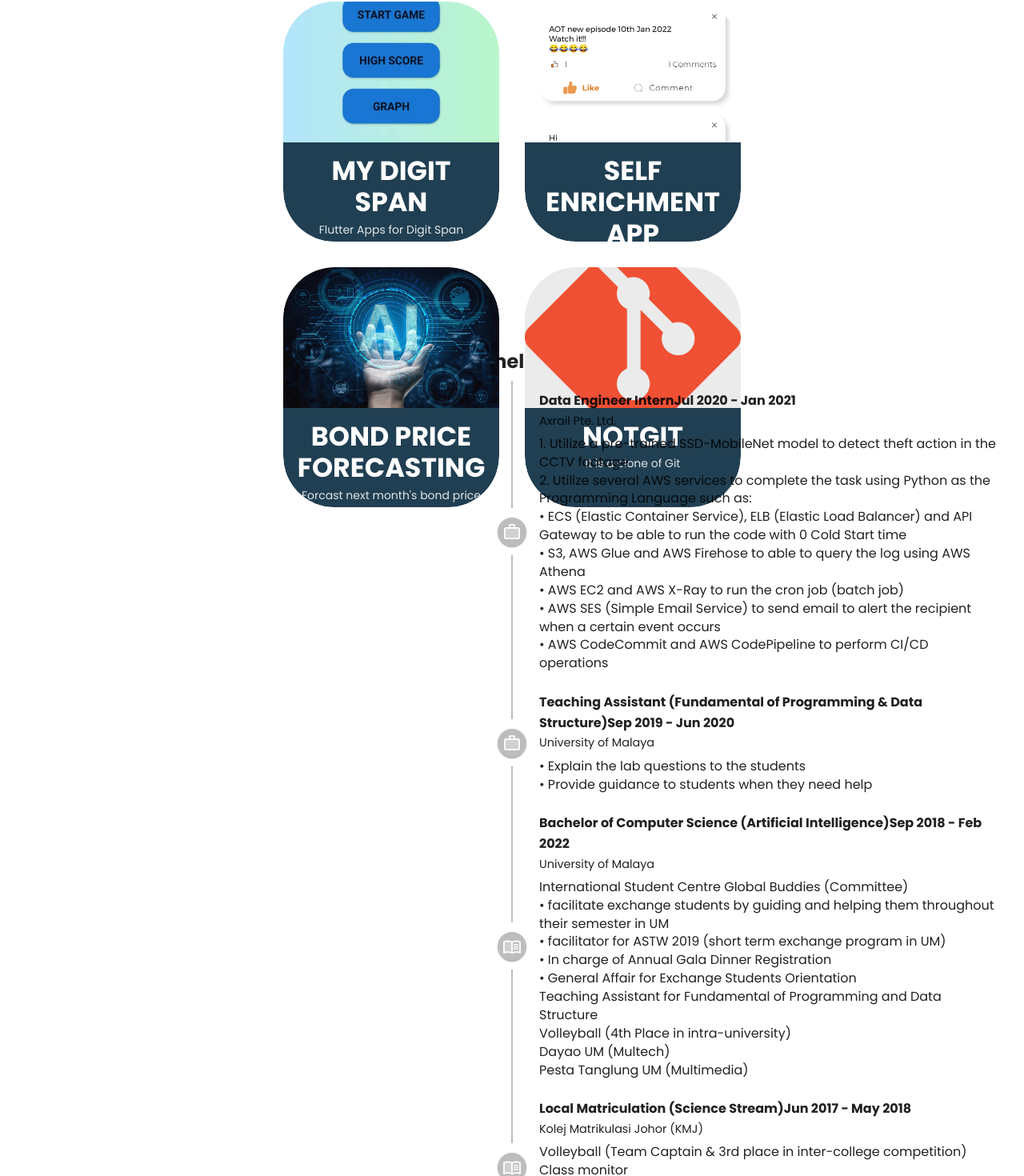
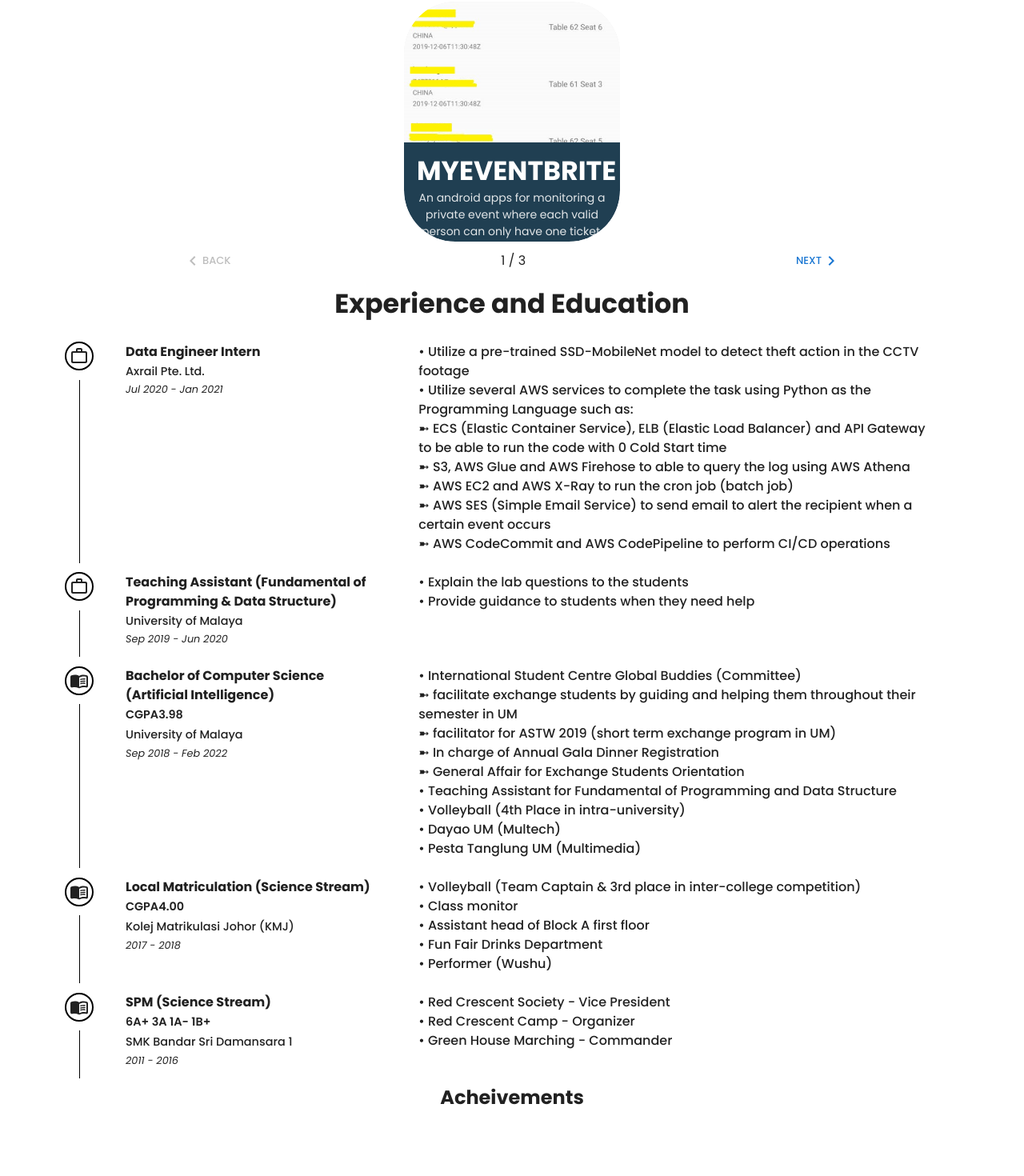
Before and after one commit to brandontanzhirong/brandontanzhirong.github.io, a React (Create React App) app: page / in a window 1280 px wide. Shown: the part 1166-2636 px from the top of the page at 80% size. Built offline with nearby package versions, Linux system fonts and the light colour scheme.

Commit message:
completed timeline

```diff
--- a/public/index.html
+++ b/public/index.html
@@ -7,7 +7,7 @@
   <meta name="viewport"
     content="width=device-width, initial-scale=1, user-scalable=0, maximum-scale=1, minimum-scale=1" />
   <meta name="theme-color" content="#000000" />
-  <meta name="description" content="Web site created using create-react-app" />
+  <meta name="description" content="Brandon Tan Zhirong's Porfolio" />
   <link rel="preconnect" href="https://fonts.googleapis.com">
   <link rel="preconnect" href="https://fonts.gstatic.com" crossorigin>
   <link
@@ -18,6 +18,7 @@
       margin: 0;
       font-family: 'Poppins', sans-serif;
       scroll-behavior: smooth;
+      scroll-margin-top: 65px;
     }
   </style>
   <link rel="apple-touch-icon" href="%PUBLIC_URL%/logo192.png" />
--- a/src/App.js
+++ b/src/App.js
@@ -21,7 +21,7 @@ let theme = createTheme({
     h5: { fontSize: "1em" },
     h6: { fontSize: "1em" },
     subtitle1: { fontSize: "0.9em" },
-    subtitle2: { fontSize: "1em" },
+    subtitle2: { fontSize: "0.8em" },
     body1: { fontSize: "1em" },
     body2: { fontSize: "1em" },
   },
--- a/src/components/Navbar.jsx
+++ b/src/components/Navbar.jsx
@@ -54,6 +54,7 @@ export default function Navbar() {
         position="fixed"
         sx={{
           backgroundColor: "#000000",
+          height: "65px",
           zIndex: (theme) => theme.zIndex.drawer + 1,
         }}
       >
--- a/src/components/sections/contact_me/ContactMe.jsx
+++ b/src/components/sections/contact_me/ContactMe.jsx
@@ -16,9 +16,10 @@ export default function ContactMe() {
         color: "#FFFFFF",
         height: "15vh",
         justifyContent: "center",
+        alignItems: "center",
       }}
     >
-      <Typography variant="h3" sx={{ paddingBottom: "1%" }}>
+      <Typography variant="h4" sx={{ paddingBottom: "0.5%" }}>
         Feel free to connect with me
       </Typography>
       <Stack direction="row" justifyContent="center" alignItems="center">
--- a/src/components/sections/projects/Projects.jsx
+++ b/src/components/sections/projects/Projects.jsx
@@ -8,6 +8,7 @@ import {
   CardContent,
   CardMedia,
   Box,
+  Container,
 } from "@mui/material";
 import ai from "../../../assets/ai.jpg";
 import git from "../../../assets/git.png";
@@ -15,6 +16,12 @@ import lessonLearnt from "../../../assets/lessonsLearnt.jpg";
 import mazeRunner from "../../../assets/mazeRunner.png";
 import myDigitSpan from "../../../assets/myDigitSpan.jpeg";
 import myEventBrite from "../../../assets/myEventBrite.jpeg";
+import { useTheme } from "@mui/material/styles";
+import MobileStepper from "@mui/material/MobileStepper";
+import Paper from "@mui/material/Paper";
+import Button from "@mui/material/Button";
+import KeyboardArrowLeft from "@mui/icons-material/KeyboardArrowLeft";
+import KeyboardArrowRight from "@mui/icons-material/KeyboardArrowRight";
 
 const projectList = [
   {
@@ -136,14 +143,73 @@ const CustomCard = ({ image, title, description }) => {
   );
 };
 
-export default React.memo(function Projects() {
+// export default React.memo(function Projects() {
+//   return (
+//     <Box id="projects" component="section" sx={{ height: "100vh" }}>
+//       <h2>Projects</h2>
+//       <Grid container>
+//         <Grid item xs={2}></Grid>
+//         <Grid xs={8} justifyContent="center" container item spacing={4}>
+//           {projectList.map((project) => (
+//             <Grid item>
+//               <CustomCard
+//                 title={project.title}
+//                 description={project.description}
+//                 image={project.image}
+//               />
+//             </Grid>
+//           ))}
+//         </Grid>
+//         <Grid item xs={2}></Grid>
+//       </Grid>
+//     </Box>
+//   );
+// });
+
+const steps = [
+  {
+    label: "Select campaign settings",
+    description: `For each ad campaign that you create, you can control how much
+              you're willing to spend on clicks and conversions, which networks
+              and geographical locations you want your ads to show on, and more.`,
+  },
+  {
+    label: "Create an ad group",
+    description:
+      "An ad group contains one or more ads which target a shared set of keywords.",
+  },
+  {
+    label: "Create an ad",
+    description: `Try out different ad text to see what brings in the most customers,
+              and learn how to enhance your ads using features like ad extensions.
+              If you run into any problems with your ads, find out how to tell if
+              they're running and how to resolve approval issues.`,
+  },
+];
+
+export default function Projects() {
+  const theme = useTheme();
+  const [activeStep, setActiveStep] = React.useState(0);
+  const maxSteps = steps.length;
+
+  const handleNext = () => {
+    setActiveStep((prevActiveStep) => prevActiveStep + 1);
+  };
+
+  const handleBack = () => {
+    setActiveStep((prevActiveStep) => prevActiveStep - 1);
+  };
+
   return (
-    <Box id="projects" component="section" sx={{ height: "100vh" }}>
+    <Container id="projects" component="section" sx={{ width: "70%" }}>
+      <Box>
         <h2>Projects</h2>
         <Grid container>
           <Grid item xs={2}></Grid>
           <Grid xs={8} justifyContent="center" container item spacing={4}>
-          {projectList.map((project) => (
+            {projectList.map(
+              (project, index) =>
+                Math.floor(index / 2) === activeStep && (
                   <Grid item>
                     <CustomCard
                       title={project.title}
@@ -151,10 +217,42 @@ export default React.memo(function Projects() {
                       image={project.image}
                     />
                   </Grid>
-          ))}
+                )
+            )}
           </Grid>
           <Grid item xs={2}></Grid>
         </Grid>
       </Box>
+      <MobileStepper
+        variant="text"
+        steps={maxSteps}
+        position="static"
+        activeStep={activeStep}
+        nextButton={
+          <Button
+            size="small"
+            onClick={handleNext}
+            disabled={activeStep === maxSteps - 1}
+          >
+            Next
+            {theme.direction === "rtl" ? (
+              <KeyboardArrowLeft />
+            ) : (
+              <KeyboardArrowRight />
+            )}
+          </Button>
+        }
+        backButton={
+          <Button size="small" onClick={handleBack} disabled={activeStep === 0}>
+            {theme.direction === "rtl" ? (
+              <KeyboardArrowRight />
+            ) : (
+              <KeyboardArrowLeft />
+            )}
+            Back
+          </Button>
+        }
+      />
+    </Container>
   );
-});
+}
--- a/src/components/sections/timeline/CustomTimeline.js
+++ b/src/components/sections/timeline/CustomTimeline.js
@@ -5,10 +5,11 @@ import TimelineSeparator from "@mui/lab/TimelineSeparator";
 import TimelineConnector from "@mui/lab/TimelineConnector";
 import TimelineContent from "@mui/lab/TimelineContent";
 import TimelineDot from "@mui/lab/TimelineDot";
-import WorkTwoToneIcon from "@mui/icons-material/WorkTwoTone";
-import MenuBookTwoToneIcon from "@mui/icons-material/MenuBookTwoTone";
+import MenuBookRoundedIcon from "@mui/icons-material/MenuBookRounded";
+import WorkOutlineRoundedIcon from "@mui/icons-material/WorkOutlineRounded";
 import Typography from "@mui/material/Typography";
-import { Box } from "@mui/material";
+import { Container, Stack } from "@mui/material";
+import { TimelineOppositeContent } from "@mui/lab";
 
 const steps = [
   {
@@ -17,13 +18,13 @@ const steps = [
     isEducation: false,
     startDate: "Jul 2020",
     endDate: "Jan 2021",
-    description: `1. Utilize a pre-trained SSD-MobileNet model to detect theft action in the CCTV footage
-    2. Utilize several AWS services to complete the task using Python as the Programming Language such as:
-    • ECS (Elastic Container Service), ELB (Elastic Load Balancer) and API Gateway to be able to run the code with 0 Cold Start time
-    • S3, AWS Glue and AWS Firehose to able to query the log using AWS Athena
-    • AWS EC2 and AWS X-Ray to run the cron job (batch job)
-    • AWS SES (Simple Email Service) to send email to alert the recipient when a certain event occurs
-    • AWS CodeCommit and AWS CodePipeline to perform CI/CD operations`,
+    description: `•  Utilize a pre-trained SSD-MobileNet model to detect theft action in the CCTV footage
+    • Utilize several AWS services to complete the task using Python as the Programming Language such as:
+    ➼ ECS (Elastic Container Service), ELB (Elastic Load Balancer) and API Gateway to be able to run the code with 0 Cold Start time
+    ➼ S3, AWS Glue and AWS Firehose to able to query the log using AWS Athena
+    ➼ AWS EC2 and AWS X-Ray to run the cron job (batch job)
+    ➼ AWS SES (Simple Email Service) to send email to alert the recipient when a certain event occurs
+    ➼ AWS CodeCommit and AWS CodePipeline to perform CI/CD operations`,
   },
   {
     title: "Teaching Assistant (Fundamental of Programming & Data Structure)",
@@ -36,40 +37,44 @@ const steps = [
   },
   {
     title: "Bachelor of Computer Science (Artificial Intelligence)",
+    result: "CGPA3.98",
     place: "University of Malaya",
     isEducation: true,
     startDate: "Sep 2018",
     endDate: "Feb 2022",
-    description: `International Student Centre Global Buddies (Committee)
-    • facilitate exchange students by guiding and helping them throughout their semester in UM
-    • facilitator for ASTW 2019 (short term exchange program in UM)
-    • In charge of Annual Gala Dinner Registration
-    • General Affair for Exchange Students Orientation
-   Teaching Assistant for Fundamental of Programming and Data Structure
-   Volleyball (4th Place in intra-university)
-   Dayao UM (Multech)
-   Pesta Tanglung UM (Multimedia)`,
+    description: `• International Student Centre Global Buddies (Committee)
+    ➼ facilitate exchange students by guiding and helping them throughout their semester in UM
+    ➼ facilitator for ASTW 2019 (short term exchange program in UM)
+    ➼ In charge of Annual Gala Dinner Registration
+    ➼ General Affair for Exchange Students Orientation
+    • Teaching Assistant for Fundamental of Programming and Data Structure
+    • Volleyball (4th Place in intra-university)
+    • Dayao UM (Multech)
+    • Pesta Tanglung UM (Multimedia)`,
   },
   {
     title: "Local Matriculation (Science Stream)",
+    result: "CGPA4.00",
     place: "Kolej Matrikulasi Johor (KMJ)",
     isEducation: true,
-    startDate: "Jun 2017",
-    endDate: "May 2018",
-    description: `Volleyball (Team Captain & 3rd place in inter-college competition)
-    Class monitor
-    Assistant head of Block A first floor
-    Fun Fair Drinks Department
-    Performer (Wushu)`,
+    startDate: "2017",
+    endDate: "2018",
+    description: `• Volleyball (Team Captain & 3rd place in inter-college competition)
+    • Class monitor
+    • Assistant head of Block A first floor
+    • Fun Fair Drinks Department
+    • Performer (Wushu)`,
   },
   {
     title: "SPM (Science Stream)",
+    result: "6A+ 3A 1A- 1B+",
     place: "SMK Bandar Sri Damansara 1",
     isEducation: true,
-    startDate: "Jan 2011",
-    endDate: "Dec 2016",
-    description: `• Explain the lab questions to the students
-    • Provide guidance to students when they need help`,
+    startDate: "2011",
+    endDate: "2016",
+    description: `• Red Crescent Society - Vice President
+    • Red Crescent Camp - Organizer
+    • Green House Marching - Commander`,
   },
 ];
 
@@ -80,27 +85,46 @@ const CustomTimelineItem = ({
   endDate,
   description,
   isEducation,
+  result = null,
 }) => {
   return (
     <TimelineItem>
+      <TimelineOppositeContent
+        style={{ maxWidth: "1px", paddingLeft: "0px", paddingRight: "0px" }}
+      />
       <TimelineSeparator>
-        <TimelineConnector />
-        <TimelineDot>
-          {isEducation ? <MenuBookTwoToneIcon /> : <WorkTwoToneIcon />}
+        <TimelineDot variant="outlined" sx={{ borderColor: "#000000" }}>
+          {isEducation ? <MenuBookRoundedIcon /> : <WorkOutlineRoundedIcon />}
         </TimelineDot>
-        <TimelineConnector />
+        <TimelineConnector sx={{ backgroundColor: "#000000", width: "1px" }} />
       </TimelineSeparator>
       <TimelineContent sx={{ py: "12px", px: 2 }}>
-        <Typography variant="h6" component="span" fontWeight="bold">
-          {title}
-          {startDate} - {endDate}
-        </Typography>
-        <Typography variant="subtitle1" gutterBottom={true}>
-          {place}
-        </Typography>
-        {description.split("\n").map((line) => (
-          <Typography variant="body2">{line}</Typography>
-        ))}
+        <Stack direction="row">
+          <Container sx={{ flex: 1 }}>
+            <Typography variant="h5" component="span" fontWeight="700">
+              {title}
+            </Typography>
+            <Typography variant="subtitle1" sx={{ fontWeight: "600", }}>
+              {result}
+            </Typography>
+            <Typography variant="subtitle1" sx={{ fontWeight: "500" }}>
+              {place}
+            </Typography>
+            <Typography
+              variant="subtitle2"
+              sx={{ fontWeight: "400", fontStyle: "italic" }}
+            >
+              {startDate} - {endDate}
+            </Typography>
+          </Container>
+          <Container sx={{ flex: 2 }}>
+            {description.split("\n").map((line) => (
+              <Typography variant="body1" sx={{ fontWeight: "500" }}>
+                {line}
+              </Typography>
+            ))}
+          </Container>
+        </Stack>
       </TimelineContent>
     </TimelineItem>
   );
@@ -108,12 +132,15 @@ const CustomTimelineItem = ({
 
 export default function CustomTimeline() {
   return (
-    <Box id="timeline" component="section">
-      <h2>Timeline</h2>
+    <Container id="timeline" component="section">
+      <Typography variant="h2" sx={{ margin: "10px", fontWeight: 700 }}>
+        Experience and Education
+      </Typography>
       <Timeline>
         {steps.map((step) => (
           <CustomTimelineItem
             title={step.title}
+            result={step.result}
             place={step.place}
             startDate={step.startDate}
             endDate={step.endDate}
@@ -122,6 +149,6 @@ export default function CustomTimeline() {
           ></CustomTimelineItem>
         ))}
       </Timeline>
-    </Box>
+    </Container>
   );
 }
```
Also changed, not shown: src/components/sections/home/Home.jsx (+4 -5 lines). Lines whose indentation alone changed are shown as unchanged.
